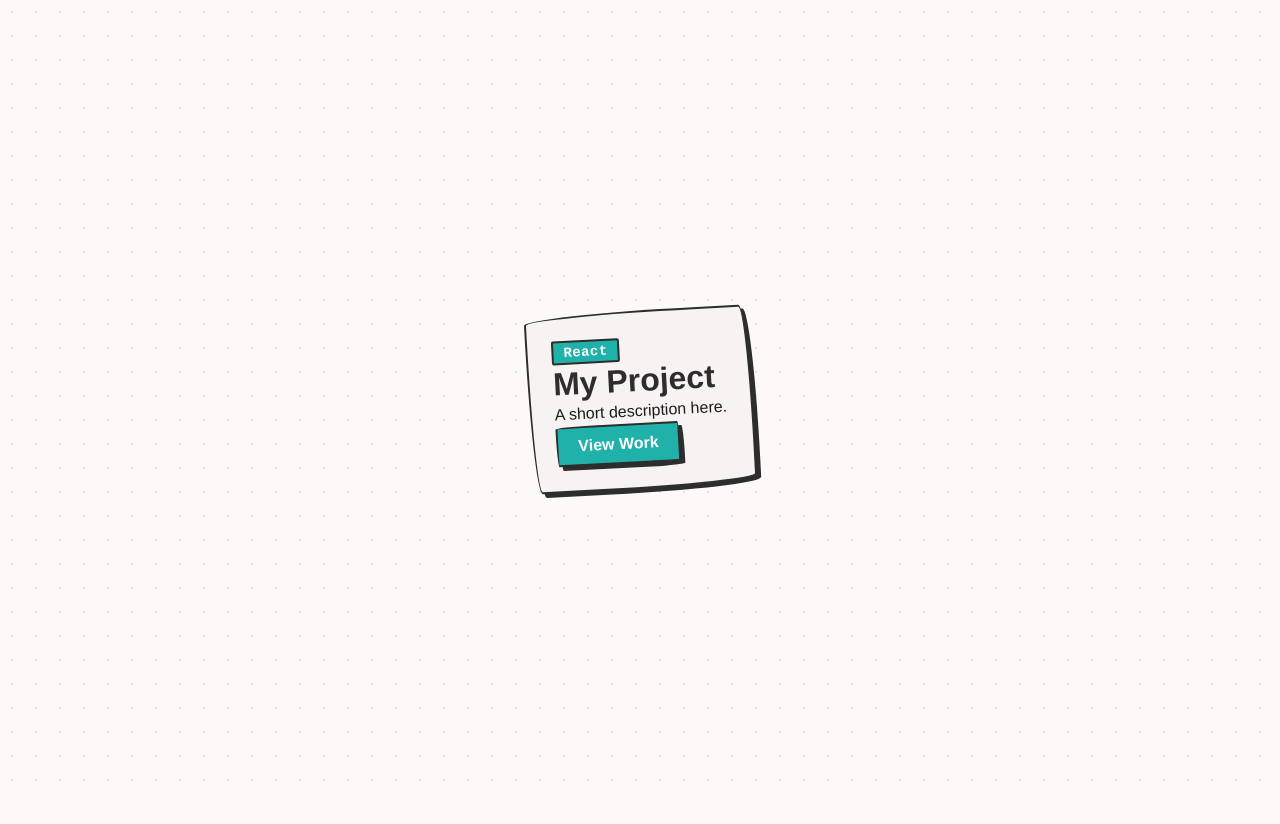
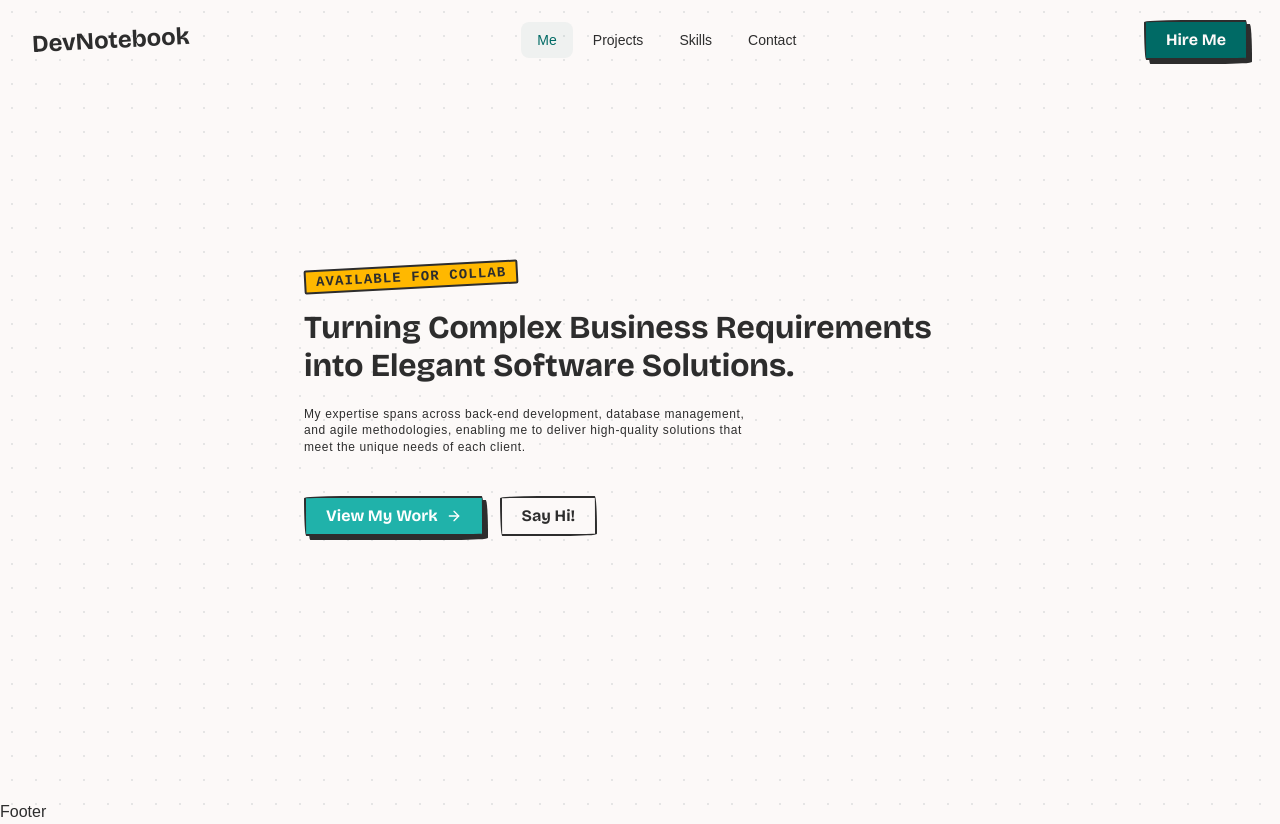
Before and after one commit to KeanuKapank/Personal-Portfolio, a React (Vite) app: page / in a window 1280 px wide. Before the commit the page ends 800 px from the top, so only its background shows below. Built offline with nearby package versions, Linux system fonts and the light colour scheme.

Commit message:
Navbar and HeroSection Added

```diff
--- a/package.json
+++ b/package.json
@@ -11,8 +11,11 @@
   },
   "dependencies": {
     "@tailwindcss/vite": "^4.3.0",
+    "lucide-react": "^1.16.0",
+    "motion": "^12.40.0",
     "react": "^19.2.6",
     "react-dom": "^19.2.6",
+    "react-router-dom": "^7.15.1",
     "tailwindcss": "^4.3.0"
   },
   "devDependencies": {
--- a/src/App.tsx
+++ b/src/App.tsx
@@ -1,16 +1,21 @@
+import { BrowserRouter, Route, Routes } from "react-router-dom";
+import PageLayout from "./layout/PageLayout";
+import PageNotFound from "./pages/PageNotFound";
+import Home from "./pages/Home";
+
 function App() {
 
   return (
-    <div className="flex justify-center items-center min-h-screen bg-dot-grid">
-      <div className="card rotate-tilt-ccw">
-        <span className="tag tag-ink">React</span>
-        <h2 className="text-headline-md">My Project</h2>
-        <p className="text-body-lg text-body-md">A short description here.</p>
-        <a href="#" className="btn btn-primary">
-          View Work
-        </a>
-      </div>
-    </div>
+    <BrowserRouter>
+      <Routes>
+        <Route element={<PageLayout />}>
+          <Route path="/" element={<Home />} />
+          <Route path="/about" element={<div>About</div>} />
+          <Route path="/projects" element={<div>Projects</div>} />
+        </Route>
+        <Route path="*" element={<PageNotFound />} />
+      </Routes>
+    </BrowserRouter>
   );
 }
 
--- /dev/null
+++ b/src/components/home/HeroSection.tsx
@@ -0,0 +1,54 @@
+
+import { Link } from 'react-router-dom';
+import { ArrowRight, Star } from 'lucide-react';
+import { motion } from 'framer-motion';
+
+export default function HeroSection({ }) {
+  return (
+    <section className="relative min-h-screen flex items-center overflow-hidden">
+      {/* Background */}
+      <div className="relative max-w-7xl mx-auto px-6 lg:px-8 py-32 lg:py-40">
+        <div className="max-w-2xl flex flex-row gap-8">
+          <motion.div
+            initial={{ opacity: 0, y: 30 }}
+            animate={{ opacity: 1, y: 0 }}
+            transition={{ duration: 0.8, ease: 'easeOut' }}
+          >
+
+            <div className="tag tag-highlight text-label-caps rotate-tilt-ccw">
+              <span>Available for Collab</span>
+            </div>
+
+            <p className="text-headline-md pt-5">
+              Turning Complex Business Requirements into <span className="underline-highlight">Elegant Software</span> Solutions.
+            </p>
+
+            <p className="text-caption pt-5">
+              My expertise spans across back-end development, database management, and agile methodologies, enabling me to deliver high-quality solutions that meet the unique needs of each client.
+            </p>
+
+            <div className="mt-10 flex flex-col sm:flex-row gap-4">
+              <Link to="/contact">
+                <button className="btn btn-primary">
+                  View My Work
+                  <ArrowRight className="w-4 h-4 group-hover:translate-x-1 transition-transform" />
+                </button>
+              </Link>
+              <Link to="/services">
+                <button className="btn btn-ghost">
+                  Say Hi!
+                </button>
+              </Link>
+            </div>
+          </motion.div>
+          <motion.div
+            initial={{ opacity: 0, y: 30 }}
+            animate={{ opacity: 1, y: 0 }}
+            transition={{ duration: 0.8, ease: 'easeOut' }}
+          >
+          </motion.div>
+        </div>
+      </div>
+    </section>
+  );
+}
--- a/src/global.css
+++ b/src/global.css
@@ -1,3 +1,4 @@
+@import url('https://fonts.googleapis.com/css2?family=Bricolage+Grotesque:opsz,wght@12..96,200..800&display=swap');
 @import "tailwindcss";
 
 /* ============================================================
@@ -382,6 +383,12 @@
   .btn-ghost {
     background-color: transparent;
     color:            var(--color-charcoal);
+    box-shadow:       none;
+  }
+
+  .btn-ghost:hover {
+    transform:   none;
+    box-shadow:  none;
   }
 
   /* ----------------------------------------------------------
@@ -570,6 +577,7 @@
     font-size:   var(--font-size-caption);
     font-weight: var(--font-weight-medium);
     line-height: var(--line-height-caption);
+    letter-spacing: 0.05em;
   }
 
 }
--- /dev/null
+++ b/src/layout/Footer.tsx
@@ -0,0 +1,7 @@
+const Footer = () => {
+  return (
+    <div>Footer</div>
+  )
+}
+
+export default Footer
--- /dev/null
+++ b/src/layout/NavBar.tsx
@@ -0,0 +1,102 @@
+import { useState, useEffect } from 'react';
+import { Link, useLocation } from 'react-router-dom';
+import { motion, AnimatePresence } from 'framer-motion';
+import { Menu, X } from 'lucide-react';
+
+const navLinks = [
+  { label: 'Me', path: '/' },
+  { label: 'Projects', path: '/projects' },
+  { label: 'Skills', path: '/skills' },
+  { label: 'Contact', path: '/contact' },
+];
+
+export default function NavBar() {
+  const [isOpen, setIsOpen] = useState(false);
+  const [scrolled, setScrolled] = useState(false);
+  const location = useLocation();
+
+  useEffect(() => {
+    const handleScroll = () => setScrolled(window.scrollY > 20);
+    window.addEventListener('scroll', handleScroll);
+    return () => window.removeEventListener('scroll', handleScroll);
+  }, []);
+
+  useEffect(() => setIsOpen(false), [location]);
+
+  return (
+    <nav className={`fixed top-0 left-0 right-0 z-50 transition-all duration-50 `}>
+      <div className="max-w-7xl mx-auto px-6 lg:px-8">
+        <div className="flex items-center justify-between h-20">
+          <Link to="/" className="flex items-center gap-3 group">
+            <span className="font-display text-headline-sm rotate-tilt-ccw">
+             DevNotebook
+            </span>
+          </Link>
+
+          <div className="hidden md:flex items-center gap-1">
+            {navLinks.map(link => (
+              <Link
+                key={link.path}
+                to={link.path}
+                className={`px-4 py-2 rounded-lg text-sm font-medium transition-all duration-200 ${
+                  location.pathname === link.path
+                    ? 'text-primary bg-primary/5'
+                    : 'text-muted-foreground hover:text-foreground hover:bg-muted/50'
+                }`}
+              >
+                {link.label}
+              </Link>
+            ))}
+          </div>
+
+          <div className="hidden md:flex items-center gap-3">
+            <Link to="/contact">
+              <button className="btn bg-primary text-background">
+                Hire Me
+              </button>
+            </Link>
+          </div>
+
+          <button
+            className="md:hidden p-2 rounded-lg hover:bg-muted/50 transition-colors"
+            onClick={() => setIsOpen(!isOpen)}
+          >
+            {isOpen ? <X className="w-5 h-5" /> : <Menu className="w-5 h-5" />}
+          </button>
+        </div>
+      </div>
+
+      <AnimatePresence>
+        {isOpen && (
+          <motion.div
+            initial={{ opacity: 0, height: 0 }}
+            animate={{ opacity: 1, height: 'auto' }}
+            exit={{ opacity: 0, height: 0 }}
+            className="md:hidden bg-paper/95 backdrop-blur-xl border-b border-border"
+          >
+            <div className="px-6 py-4 space-y-1">
+              {navLinks.map(link => (
+                <Link
+                  key={link.path}
+                  to={link.path}
+                  className={`block px-4 py-3 rounded-lg text-sm font-medium transition-colors ${
+                    location.pathname === link.path
+                      ? 'text-primary bg-primary/5'
+                      : 'text-muted-foreground hover:text-foreground hover:bg-muted/50'
+                  }`}
+                >
+                  {link.label}
+                </Link>
+              ))}
+              <Link to="/contact" className="block pt-2">
+                <button className="btn w-full rounded-full font-medium">
+                  Hire Me
+                </button>
+              </Link>
+            </div>
+          </motion.div>
+        )}
+      </AnimatePresence>
+    </nav>
+  );
+}
--- /dev/null
+++ b/src/layout/PageLayout.tsx
@@ -0,0 +1,17 @@
+import NavBar from './NavBar'
+import Footer from './Footer'
+import { Outlet } from 'react-router-dom'
+
+const PageLayout = () => {
+  return (
+    <div className="min-h-screen flex flex-col">
+      <NavBar />
+      <main className="flex-1">
+        <Outlet />
+      </main>
+      <Footer />
+    </div>
+  )
+}
+
+export default PageLayout
--- /dev/null
+++ b/src/pages/Home.tsx
@@ -0,0 +1,9 @@
+import HeroSection from '../components/home/HeroSection';
+
+export default function Home() {
+  return (
+    <>
+      <HeroSection />
+    </>
+  );
+}
--- /dev/null
+++ b/src/pages/PageNotFound.tsx
@@ -0,0 +1,7 @@
+const PageNotFound = () => {
+  return (
+    <div>404 - Page Not Found</div>
+  )
+}
+
+export default PageNotFound
```
Also changed, not shown: 1 other file (tests, documents, lock files or other folders).
